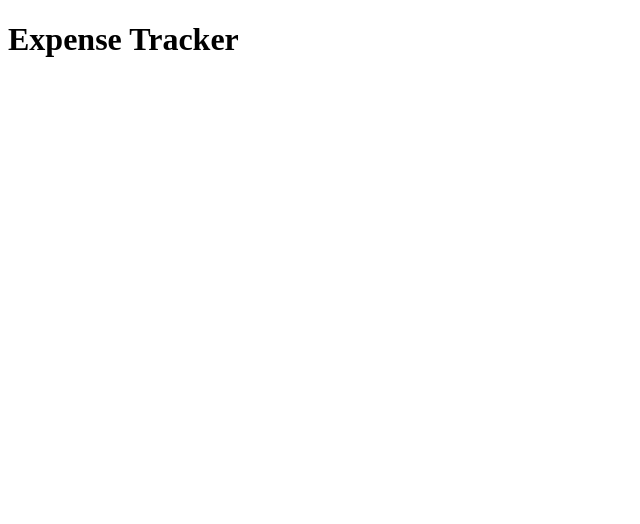
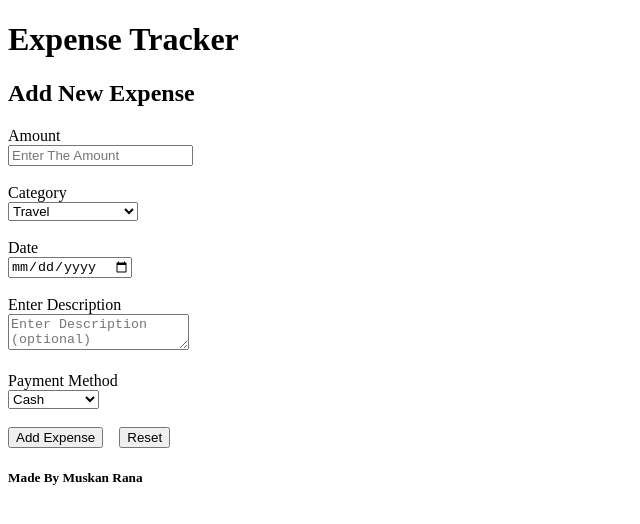
Before and after one commit to muskanrana100/Expense-Tracker, a React app in the folder frontend/: page / in a window 1280 px wide. Shown: the top 524 px of the page, without its empty margins (0-640 px from the left). Built offline with nearby package versions, Linux system fonts and the light colour scheme; the HTML template or start-up script is replaced by a standard one.

Commit message:
Basic form

```diff
--- a/frontend/src/App.jsx
+++ b/frontend/src/App.jsx
@@ -1,11 +1,15 @@
 import "./App.css";
 import Header from "./components/Header";
+import Footer from "./components/Footer";
+import ExpenseForm from "./components/ExpenseForm";
 
 function App() {
   return (
-    <>
+    <div>
       <Header />
-    </>
+      <ExpenseForm />
+      <Footer />
+    </div>
   );
 }
 
--- /dev/null
+++ b/frontend/src/components/ExpenseForm.jsx
@@ -0,0 +1,59 @@
+function ExpenseForm() {
+    return (
+        <form action="/action">
+        <div>
+            <h2>Add New Expense</h2>
+
+            <label for="amount">Amount</label>
+            <br />
+            <input type="number" id="amount" placeholder="Enter The Amount" />
+
+            <br /><br />
+
+            <label>Category</label>
+            <br />
+            <select name="category"  id="category">
+                <option value="1">Travel</option>
+                <option value="2">Food</option>
+                <option value="3">Shopping</option>
+                <option value="4">Bills</option>
+                <option value="5">Entertainment</option>
+                <option value="6">Savings</option>
+                <option value="7">Persnol Expenses</option>
+                <option value="8">Others</option>
+            </select>
+
+            <br /><br />
+
+            <label id="Date">Date</label>
+            <br />
+            <input type="date" id="Date" placeholder="Date"/>
+
+            <br /><br />
+
+            <label htmlFor="Description">Enter Description</label>
+            <br />
+            <textarea id="Description" placeholder="Enter Description (optional)"></textarea>
+
+            <br /><br />
+
+            <label htmlFor="Payment">Payment Method</label>
+            <br />
+            <select name="Payment" id="Payment">
+                <option value="Cash">Cash</option>
+                <option value="UPI">UPI</option>
+                <option value="Credit Card">Credit Card</option>
+                <option value="Debit Card">Debit Card</option>
+            </select>
+
+            <br /><br />
+
+            <button>Add Expense</button>
+            &nbsp;&nbsp;&nbsp;&nbsp;
+            <button>Reset</button>
+
+        </div>
+    </form>
+    );
+}
+export default ExpenseForm;
--- /dev/null
+++ b/frontend/src/components/Footer.jsx
@@ -0,0 +1,6 @@
+function Footer(){
+    return(
+        <h5> Made By Muskan Rana</h5>
+    );
+}
+export default Footer;
```
